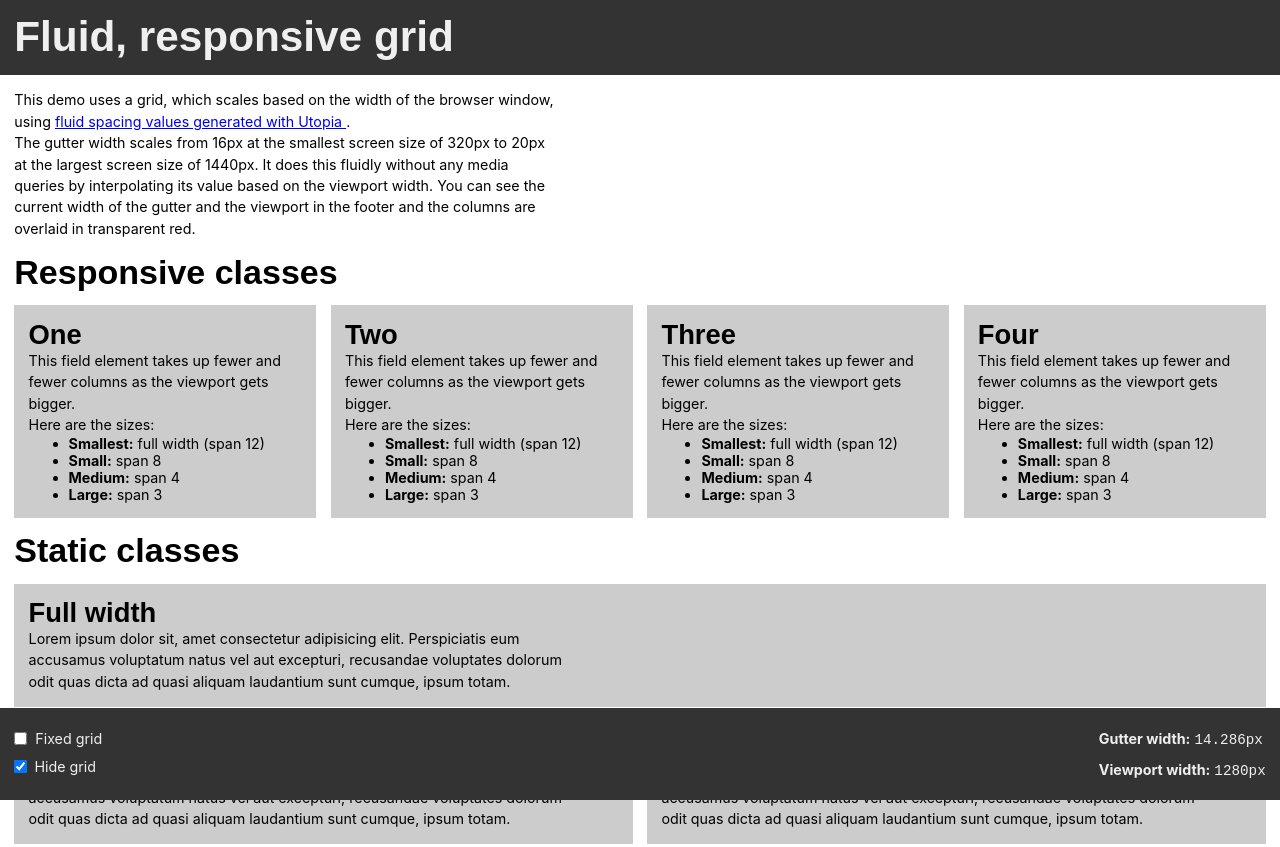
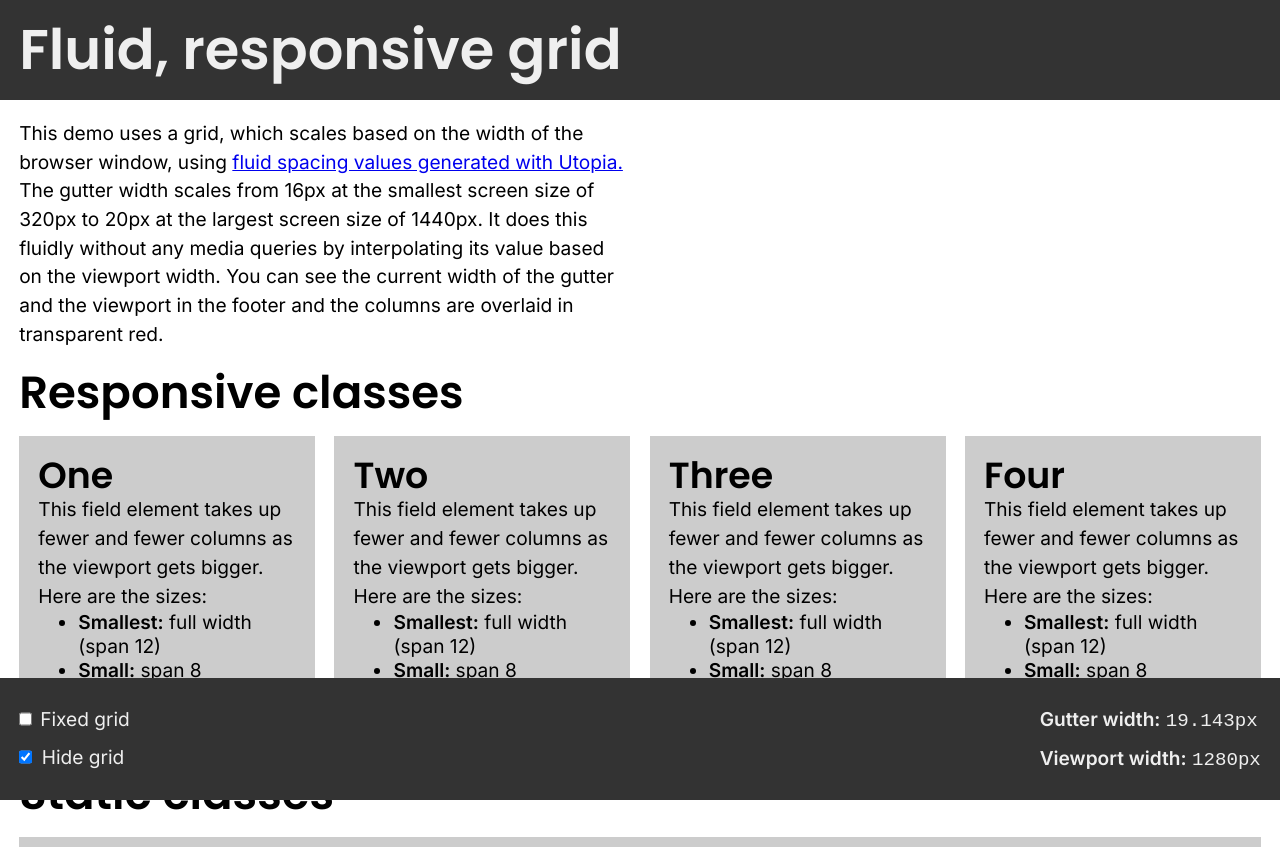
Before and after one commit to bingocaller/utopia-demos, an Eleventy site: page src/demos/grid.njk in a window 1280 px wide. Shown: the top 847 px of the page. Built offline with nearby package versions, Linux system fonts and the light colour scheme; Eleventy itself is replaced by a stand-in of ours; files that its build step writes are made by us from their sources.

Commit message:
Update base Utopia values (#3)

```diff
--- a/src/_includes/base.njk
+++ b/src/_includes/base.njk
@@ -7,6 +7,9 @@
     <meta name="description" content="{{ renderData.description or description or metadata.description }}">
     <title>{{ renderData.title or title or metadata.title }}</title>
     <link rel="stylesheet" href="{{ '/css/main.css' | url }}">
+    <link rel="preconnect" href="https://fonts.googleapis.com">
+    <link rel="preconnect" href="https://fonts.gstatic.com" crossorigin>
+    <link href="https://fonts.googleapis.com/css2?family=Inter:wght@400;600&family=Poppins:wght@400;600&display=swap" rel="stylesheet">
   </head>
   <body itemscope itemtype="https://schema.org/WebPage" class="{{ renderData.demoName or demoName or metadata.demoName }}">
     {{ content | safe }}
--- a/src/demos/grid.njk
+++ b/src/demos/grid.njk
@@ -23,9 +23,9 @@ demoName: 'grid-demo'
         <p>
             This demo uses a grid, which scales based on the width of the browser
             window, using
-            <a href="https://utopia.fyi/space/calculator?c=320,16,1.125,1140,20,1.25,5,2,&s=0.75|0.5|0.25,1.5|2|3|4|6,s-l">
-                fluid spacing values generated with Utopia
-            </a>.
+            <a href="https://utopia.fyi/space/calculator?c=320,14,1.125,1440,20,1.25,5,2,&s=0.75|0.5|0.25,1.5|2|3|4|6,s-l">
+                fluid spacing values generated with Utopia.
+            </a>
         </p>
         <p>
             The gutter width scales from 16px at the smallest screen size of 320px
--- a/src/scss/utilities/_spacing.scss
+++ b/src/scss/utilities/_spacing.scss
@@ -1,4 +1,4 @@
-/* @link https://utopia.fyi/space/calculator?c=320,16,1.2,1440,14,1.25,5,2,1024&s=0.75|0.5|0.25,1.5|2|3|4|6,s-l */
+/* @link https://utopia.fyi/space/calculator?c=320,14,1.2,1440,20,1.25,5,2,&s=0.75|0.5|0.25,1.5|2|3|4|6,s-l */
 
 :root {
   --fluid-min-width: 320;
@@ -24,8 +24,8 @@
   --fc-xs-min: (var(--fc-s-min) * 0.75);
   --fc-xs-max: (var(--fc-s-max) * 0.75);
 
-  --fc-s-min: (var(--f-0-min, 16));
-  --fc-s-max: (var(--f-0-max, 14));
+  --fc-s-min: (var(--f-0-min, 14));
+  --fc-s-max: (var(--f-0-max, 20));
 
   --fc-m-min: (var(--fc-s-min) * 1.5);
   --fc-m-max: (var(--fc-s-max) * 1.5);
--- a/src/scss/utilities/_typography.scss
+++ b/src/scss/utilities/_typography.scss
@@ -1,4 +1,4 @@
-/* @link https://utopia.fyi/type/calculator?c=320,16,1.2,1440,14,1.25,5,2,1024&s=0.75|0.5|0.25,1.5|2|3|4|6,s-l */
+/* @link https://utopia.fyi/type/calculator?c=320,14,1.125,1440,20,1.25,5,2,&s=0.75|0.5|0.25,1.5|2|3|4|6,s-l */
 
 :root {
   --fluid-min-width: 320;
@@ -16,43 +16,43 @@
 }
 
 :root {
-  --f--2-min: 11.11;
-  --f--2-max: 8.96;
+  --f--2-min: 11.06;
+  --f--2-max: 12.8;
   --step--2: calc(((var(--f--2-min) / 16) * 1rem) + (var(--f--2-max) - var(--f--2-min)) *
   var(--fluid-bp));
 
-  --f--1-min: 13.33;
-  --f--1-max: 11.2;
+  --f--1-min: 12.44;
+  --f--1-max: 16;
   --step--1: calc(((var(--f--1-min) / 16) * 1rem) + (var(--f--1-max) - var(--f--1-min)) *
   var(--fluid-bp));
 
-  --f-0-min: 16;
-  --f-0-max: 14;
+  --f-0-min: 14;
+  --f-0-max: 20;
   --step-0: calc(((var(--f-0-min) / 16) * 1rem) + (var(--f-0-max) - var(--f-0-min)) *
   var(--fluid-bp));
 
-  --f-1-min: 19.2;
-  --f-1-max: 17.5;
+  --f-1-min: 15.75;
+  --f-1-max: 25;
   --step-1: calc(((var(--f-1-min) / 16) * 1rem) + (var(--f-1-max) - var(--f-1-min)) *
   var(--fluid-bp));
 
-  --f-2-min: 23.04;
-  --f-2-max: 21.88;
+  --f-2-min: 17.72;
+  --f-2-max: 31.25;
   --step-2: calc(((var(--f-2-min) / 16) * 1rem) + (var(--f-2-max) - var(--f-2-min)) *
   var(--fluid-bp));
 
-  --f-3-min: 27.65;
-  --f-3-max: 27.34;
+  --f-3-min: 19.93;
+  --f-3-max: 39.06;
   --step-3: calc(((var(--f-3-min) / 16) * 1rem) + (var(--f-3-max) - var(--f-3-min)) *
   var(--fluid-bp));
 
-  --f-4-min: 33.18;
-  --f-4-max: 34.18;
+  --f-4-min: 22.43;
+  --f-4-max: 48.83;
   --step-4: calc(((var(--f-4-min) / 16) * 1rem) + (var(--f-4-max) - var(--f-4-min)) *
   var(--fluid-bp));
 
-  --f-5-min: 39.81;
-  --f-5-max: 42.72;
+  --f-5-min: 25.23;
+  --f-5-max: 61.04;
   --step-5: calc(((var(--f-5-min) / 16) * 1rem) + (var(--f-5-max) - var(--f-5-min)) *
   var(--fluid-bp));
 }
@@ -107,6 +107,7 @@ h5,
 h6 {
   margin: 0;
   font-family: Poppins, sans-serif;
+  font-weight: 600;
   line-height: 1.1;
 }
 
@@ -144,6 +145,10 @@ p {
   line-height: 1.5;
 }
 
+strong {
+  font-weight: 600;
+}
+
 small {
   @extend %u-font-size--step--2;
 }
```
Also changed, not shown: .stylelintrc.json.
